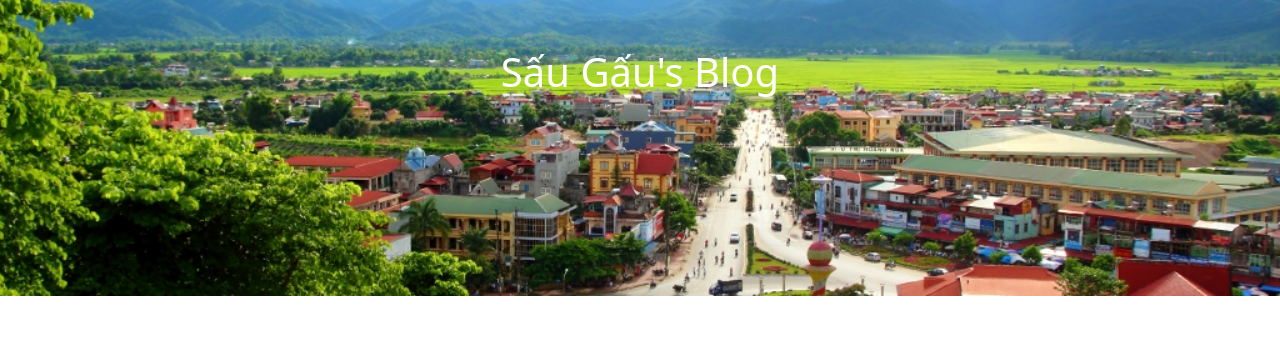
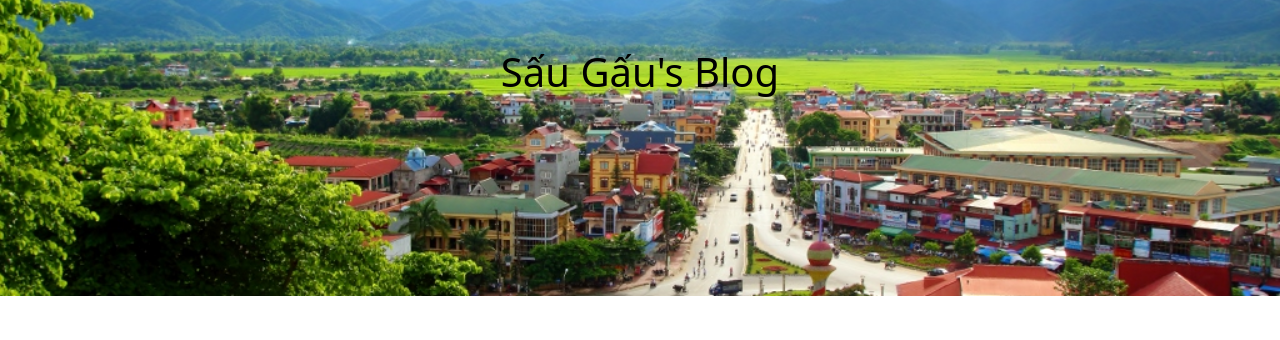
Before and after one commit to NguyenQuangMinh0504/my_website, a Django app: page /running/ in a window 1280 px wide. Shown: the part 80-420 px from the top of the page. Run offline with Django 4.2, Linux system fonts and the light colour scheme; data that the repository does not hold is empty.

Commit message:
Mod: Chỉnh lại màu font chữ trên hero.

```diff
--- a/templates/base.html
+++ b/templates/base.html
@@ -10,7 +10,7 @@
               <div class="col-lg-12">
                 <br>
                 <br>
-                <h1 style="color: white; text-align: center;">Sấu Gấu's Blog</h1><br><br><br><br><br><br><br><br>
+                <h1 style="color: black; text-align: center;">Sấu Gấu's Blog</h1><br><br><br><br><br><br><br><br>
               </div>
           </div>
         </div>
```
